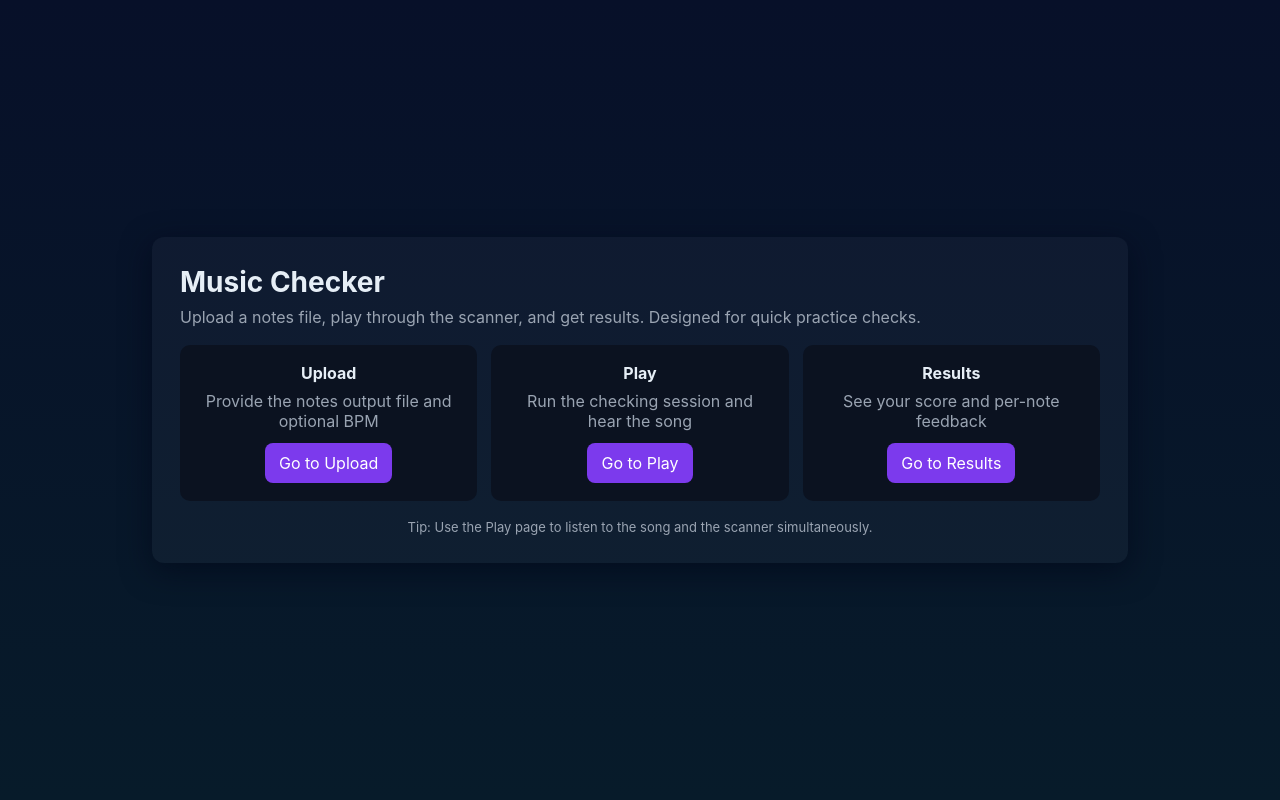
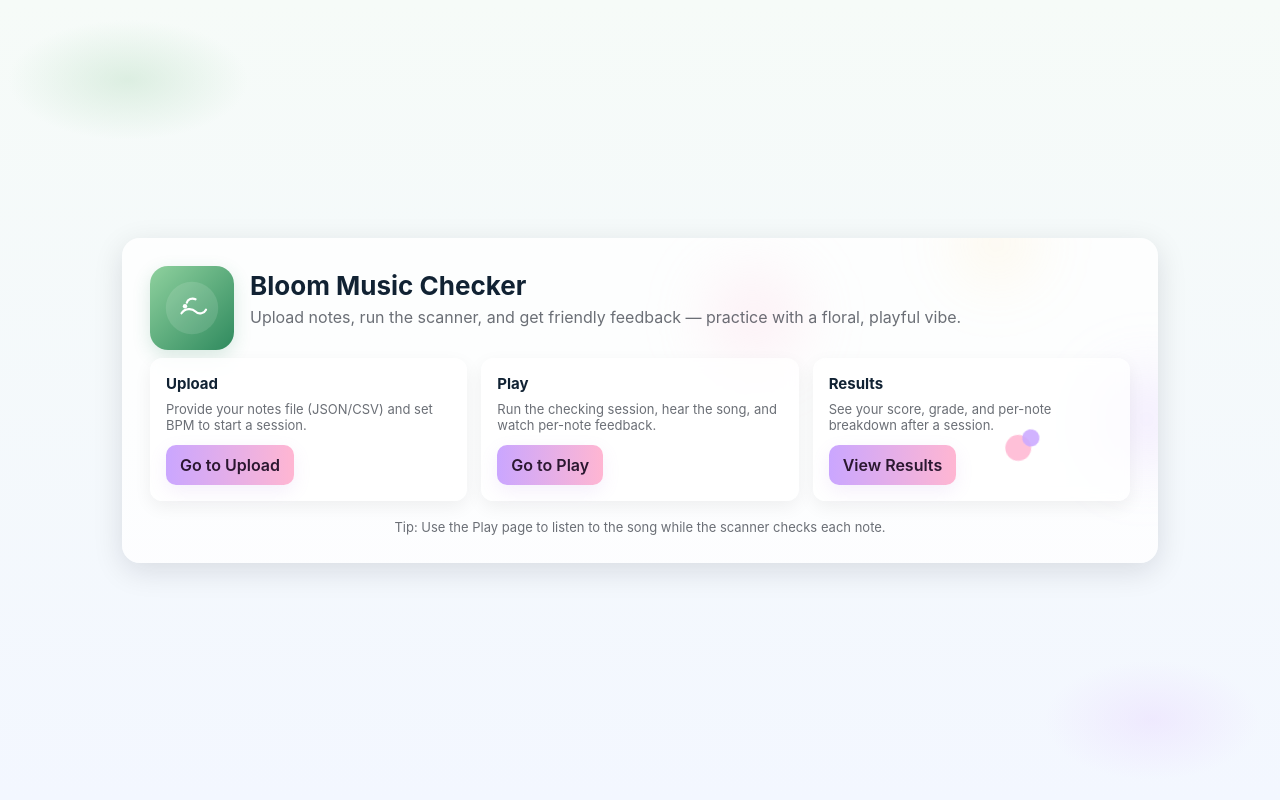
Before and after one commit to ECarty-01/TeamTeddy, a Flask app: page / in a window 1280 px wide. Run offline with Flask 3, Linux system fonts and the light colour scheme.

Commit message:
Redesign index.html
Updated the index.html file with a new design, including a floral theme and improved layout for the music checker application.

```diff
--- a/app/templates/index.html
+++ b/app/templates/index.html
@@ -1,48 +1,104 @@
-<!-- index.html -->
 <!doctype html>
 <html lang="en">
 <head>
-  <meta charset="utf-8" />
-  <meta name="viewport" content="width=device-width,initial-scale=1" />
-  <title>Music Checker — Main Menu</title>
-  <style>
-    :root{--bg:#0f1724;--card:#0b1220;--accent:#7c3aed;--muted:#9aa4b2;--ok:#16a34a;--bad:#ef4444}
-    body{margin:0;font-family:Inter,system-ui,Segoe UI,Roboto,"Helvetica Neue",Arial;background:linear-gradient(180deg,#071029 0%,#071b2a 100%);color:#e6eef6;min-height:100vh;display:flex;align-items:center;justify-content:center}
-    .wrap{width:min(920px,94%);padding:28px;background:rgba(255,255,255,0.03);border-radius:12px;box-shadow:0 8px 30px rgba(2,6,23,0.6)}
-    h1{margin:0 0 8px;font-size:28px}
-    p{margin:0 0 18px;color:var(--muted)}
-    .grid{display:flex;gap:14px;flex-wrap:wrap}
-    .card{flex:1 1 220px;background:var(--card);padding:18px;border-radius:10px;text-align:center}
-    .card a{display:inline-block;margin-top:12px;padding:10px 14px;border-radius:8px;background:var(--accent);color:white;text-decoration:none}
-    footer{margin-top:18px;color:var(--muted);font-size:13px;text-align:center}
-  </style>
+<meta charset="utf-8" />
+<meta name="viewport" content="width=device-width,initial-scale=1" />
+<title>Bloom Music Checker — Menu</title>
+<style>
+  :root{
+    --bg1:#f6fbf8; --bg2:#f3f7ff;
+    --mint:#8fd19e; --leaf:#2f8a5e;
+    --lavender:#caa6ff; --pink:#ffb6d2; --sun:#ffd27a;
+    --card:rgba(255,255,255,0.7); --muted:#6b6f76; --glass:rgba(255,255,255,0.55);
+    --shadow: 0 8px 30px rgba(15,20,30,0.12);
+    font-synthesis: none;
+  }
+  html,body{height:100%;margin:0;font-family:Inter,system-ui,-apple-system,"Segoe UI",Roboto,"Helvetica Neue",Arial;background:
+    radial-gradient(1200px 600px at 10% 10%, rgba(203,230,210,0.6), transparent 10%),
+    radial-gradient(900px 500px at 90% 90%, rgba(234,220,255,0.5), transparent 12%),
+    linear-gradient(180deg,var(--bg1),var(--bg2));
+    color:#123; -webkit-font-smoothing:antialiased; display:flex; align-items:center; justify-content:center;
+  }
+  .wrap{width:min(980px,94%);padding:28px;border-radius:18px;background:linear-gradient(180deg, rgba(255,255,255,0.85), rgba(255,255,255,0.78)); box-shadow:var(--shadow); position:relative; overflow:hidden}
+  /* soft watercolor edge */
+  .watercolor{
+    position:absolute; inset:-20% -10% auto auto; width:60%; height:120%;
+    background: radial-gradient(circle at 20% 30%, rgba(255,198,220,0.35), transparent 12%),
+                radial-gradient(circle at 80% 70%, rgba(202,166,255,0.28), transparent 12%),
+                radial-gradient(circle at 60% 20%, rgba(255,210,122,0.18), transparent 12%);
+    filter: blur(28px); transform: rotate(-8deg); pointer-events:none; mix-blend-mode:multiply;
+  }
+  header{display:flex;align-items:center;gap:16px}
+  .logo{
+    width:84px;height:84px;border-radius:18px;background:linear-gradient(135deg,var(--mint),var(--leaf));
+    display:flex;align-items:center;justify-content:center;color:white;font-weight:700;box-shadow:0 6px 18px rgba(47,138,94,0.18);
+  }
+  .logo svg{width:56px;height:56px;display:block}
+  h1{margin:0;font-size:26px}
+  p.lead{margin:6px 0 18px;color:var(--muted)}
+  .grid{display:flex;gap:14px;flex-wrap:wrap;margin-top:8px}
+  .card{flex:1 1 220px;background:var(--card);padding:16px;border-radius:12px;backdrop-filter: blur(6px);box-shadow:0 6px 18px rgba(10,12,14,0.06)}
+  .card strong{display:block;font-size:15px}
+  .card p{margin:8px 0 0;color:var(--muted);font-size:13px}
+  .btn{display:inline-block;margin-top:12px;padding:10px 14px;border-radius:10px;background:linear-gradient(90deg,var(--lavender),var(--pink));color:#2b1730;text-decoration:none;font-weight:600;box-shadow:0 6px 18px rgba(170,120,220,0.12)}
+  footer{margin-top:18px;color:var(--muted);font-size:13px;text-align:center}
+  /* floral accent */
+  .flower{
+    position:absolute; right:18px; bottom:8px; width:160px; opacity:0.95; transform:rotate(-12deg);
+  }
+  @media (max-width:720px){
+    .logo{width:64px;height:64px}
+    .wrap{padding:18px}
+  }
+</style>
 </head>
 <body>
-  <main class="wrap" role="main">
-    <h1>Music Checker</h1>
-    <p>Upload a notes file, play through the scanner, and get results. Designed for quick practice checks.</p>
+  <div class="wrap" role="main">
+    <div class="watercolor" aria-hidden="true"></div>
 
-    <div class="grid">
+    <header>
+      <div class="logo" aria-hidden="true">
+        <!-- playful horned dragon-ish mark (simple SVG) -->
+        <svg viewBox="0 0 64 64" fill="none" xmlns="http://www.w3.org/2000/svg" aria-hidden="true">
+          <circle cx="32" cy="32" r="30" fill="rgba(255,255,255,0.12)"/>
+          <path d="M20 38c4-6 12-6 16-2s10 2 12-2" stroke="white" stroke-width="2.5" stroke-linecap="round" stroke-linejoin="round"/>
+          <path d="M26 26c1-4 6-6 10-4" stroke="white" stroke-width="2.5" stroke-linecap="round"/>
+          <circle cx="24" cy="30" r="2.5" fill="white"/>
+        </svg>
+      </div>
+      <div>
+        <h1>Bloom Music Checker</h1>
+        <p class="lead">Upload notes, run the scanner, and get friendly feedback — practice with a floral, playful vibe.</p>
+      </div>
+    </header>
+
+    <div class="grid" role="navigation" aria-label="Main pages">
       <div class="card">
         <strong>Upload</strong>
-        <div style="margin-top:8px;color:var(--muted)">Provide the notes output file and optional BPM</div>
-        <a href="upload.html">Go to Upload</a>
+        <p>Provide your notes file (JSON/CSV) and set BPM to start a session.</p>
+        <a class="btn" href="upload.html">Go to Upload</a>
       </div>
 
       <div class="card">
         <strong>Play</strong>
-        <div style="margin-top:8px;color:var(--muted)">Run the checking session and hear the song</div>
-        <a href="play.html">Go to Play</a>
+        <p>Run the checking session, hear the song, and watch per-note feedback.</p>
+        <a class="btn" href="play.html">Go to Play</a>
       </div>
 
       <div class="card">
         <strong>Results</strong>
-        <div style="margin-top:8px;color:var(--muted)">See your score and per-note feedback</div>
-        <a href="results.html">Go to Results</a>
+        <p>See your score, grade, and per-note breakdown after a session.</p>
+        <a class="btn" href="results.html">View Results</a>
       </div>
     </div>
 
-    <footer>Tip: Use the Play page to listen to the song and the scanner simultaneously.</footer>
-  </main>
-</body>
-</html>
+    <footer>Tip: Use the Play page to listen to the song while the scanner checks each note.</footer>
+
+    <!-- decorative floral SVG -->
+    <svg class="flower" viewBox="0 0 200 200" aria-hidden="true">
+      <defs>
+        <linearGradient id="g1" x1="0" x2="1"><stop offset="0" stop-color="#ffd27a"/><stop offset="1" stop-color="#ffb6d2"/></linearGradient>
+      </defs>
+      <g transform="translate(20,20) scale(0.9)">
+        <circle cx="40" cy="40" r="18" fill="#ffb6d2" opacity="0.9"/>
+        <circle cx="60" cy="30" r="12" fill="#caa6ff" opacity="0.9"/>
```
